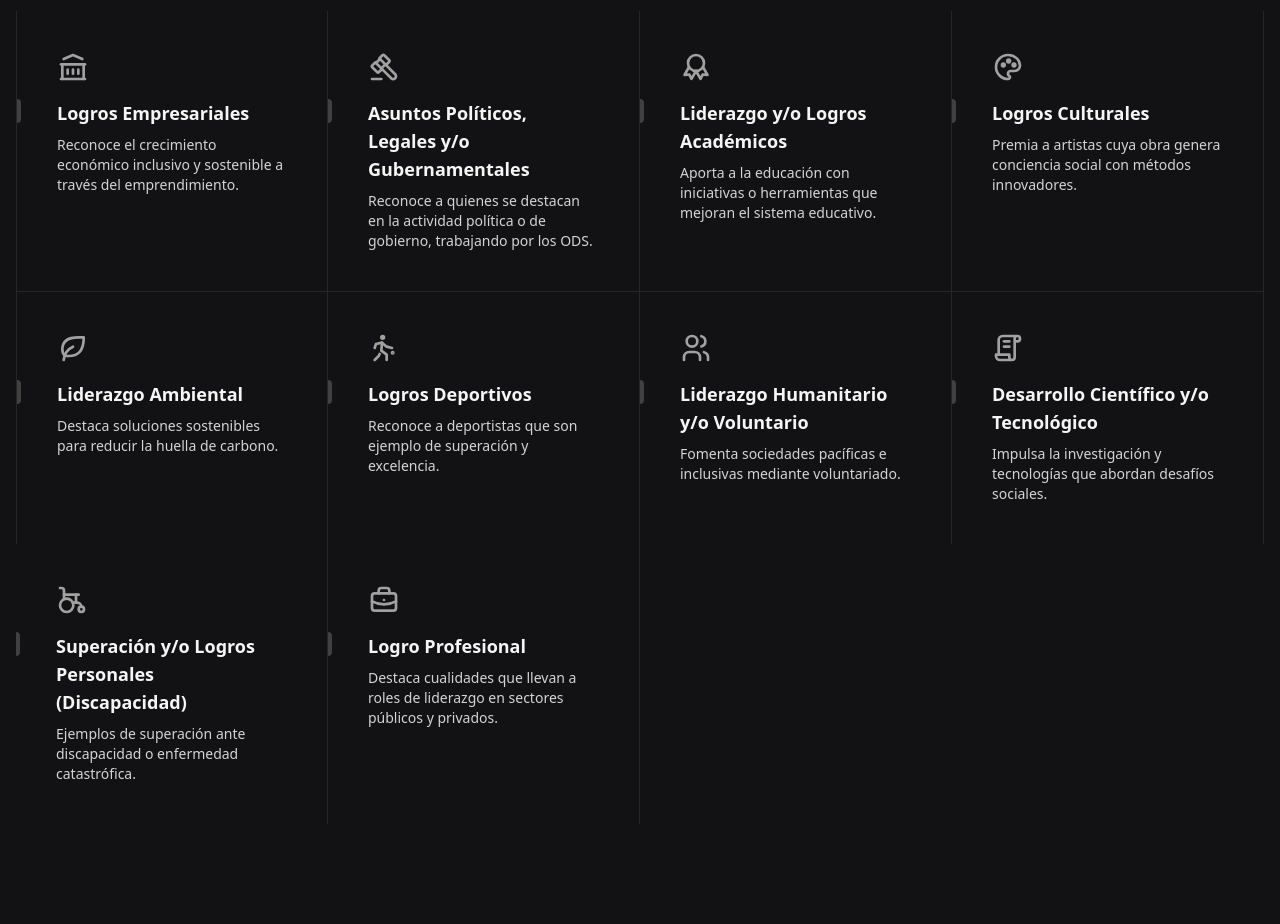
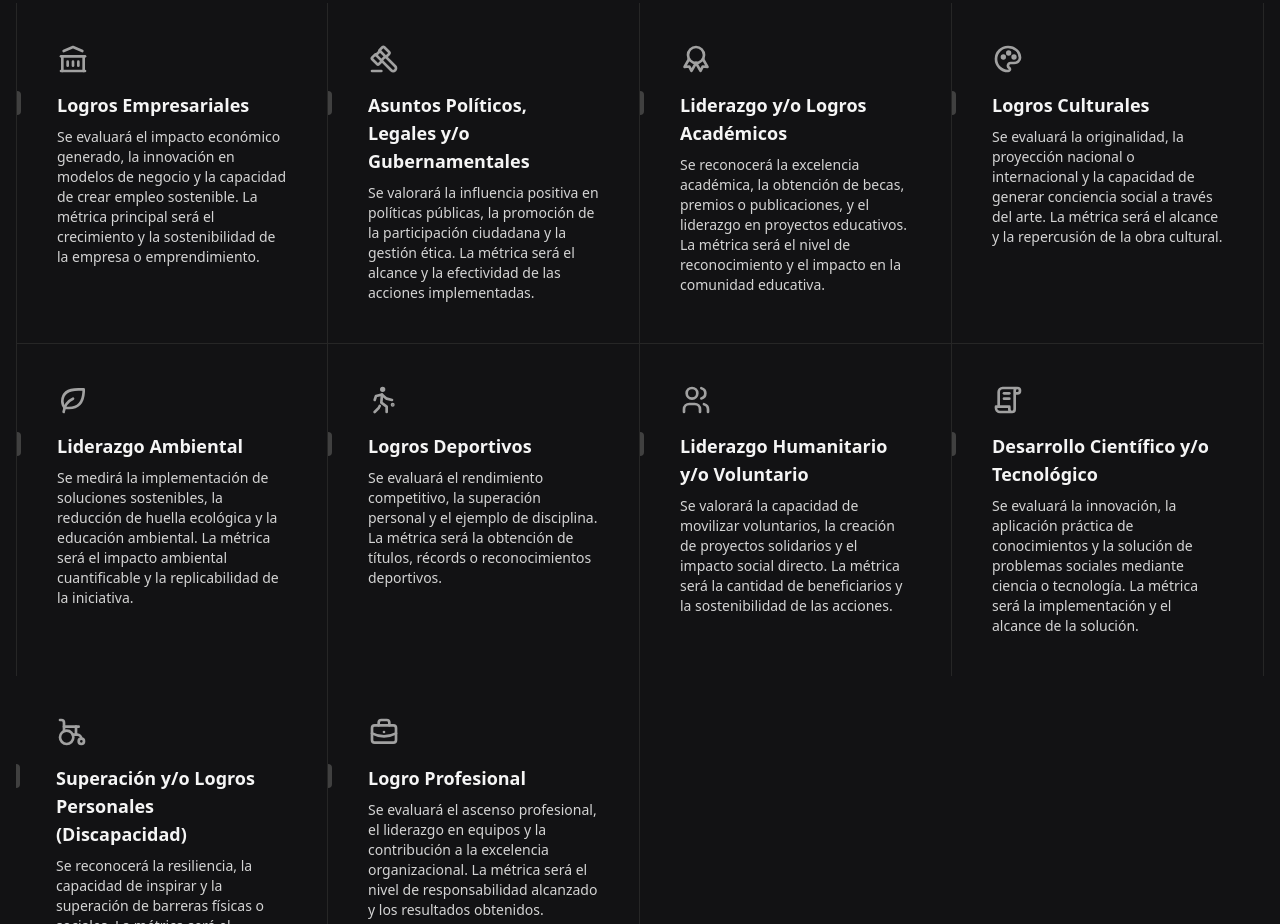
Before and after one commit to huasipango/my-toyp-landing, an Astro site: page /toyp-2025 in a window 1280 px wide. Shown: the part 1876-2800 px from the top of the page. Built offline with nearby package versions, Linux system fonts and the light colour scheme; Astro itself is replaced by a stand-in of ours.

Commit message:
feat: update feature descriptions in FeaturesSectionWithHoverEffects and refactor index and toyp-2025 pages to use Layout component for improved structure

```diff
--- a/src/components/ui/feature-section-with-hover-effects.tsx
+++ b/src/components/ui/feature-section-with-hover-effects.tsx
@@ -19,52 +19,52 @@ export function FeaturesSectionWithHoverEffects() {
     const features = [
         {
             title: 'Logros Empresariales',
-            description: 'Reconoce el crecimiento económico inclusivo y sostenible a través del emprendimiento.',
+            description: 'Se evaluará el impacto económico generado, la innovación en modelos de negocio y la capacidad de crear empleo sostenible. La métrica principal será el crecimiento y la sostenibilidad de la empresa o emprendimiento.',
             icon: <IconBuildingBank className="w-8 h-8" />,
         },
         {
             title: 'Asuntos Políticos, Legales y/o Gubernamentales',
-            description: 'Reconoce a quienes se destacan en la actividad política o de gobierno, trabajando por los ODS.',
+            description: 'Se valorará la influencia positiva en políticas públicas, la promoción de la participación ciudadana y la gestión ética. La métrica será el alcance y la efectividad de las acciones implementadas.',
             icon: <IconGavel className="w-8 h-8" />,
         },
         {
             title: 'Liderazgo y/o Logros Académicos',
-            description: 'Aporta a la educación con iniciativas o herramientas que mejoran el sistema educativo.',
+            description: 'Se reconocerá la excelencia académica, la obtención de becas, premios o publicaciones, y el liderazgo en proyectos educativos. La métrica será el nivel de reconocimiento y el impacto en la comunidad educativa.',
             icon: <IconAward className="w-8 h-8" />,
         },
         {
             title: 'Logros Culturales',
-            description: 'Premia a artistas cuya obra genera conciencia social con métodos innovadores.',
+            description: 'Se evaluará la originalidad, la proyección nacional o internacional y la capacidad de generar conciencia social a través del arte. La métrica será el alcance y la repercusión de la obra cultural.',
             icon: <IconPalette className="w-8 h-8" />,
         },
         {
             title: 'Liderazgo Ambiental',
-            description: 'Destaca soluciones sostenibles para reducir la huella de carbono.',
+            description: 'Se medirá la implementación de soluciones sostenibles, la reducción de huella ecológica y la educación ambiental. La métrica será el impacto ambiental cuantificable y la replicabilidad de la iniciativa.',
             icon: <IconLeaf className="w-8 h-8" />,
         },
         {
             title: 'Logros Deportivos',
-            description: 'Reconoce a deportistas que son ejemplo de superación y excelencia.',
+            description: 'Se evaluará el rendimiento competitivo, la superación personal y el ejemplo de disciplina. La métrica será la obtención de títulos, récords o reconocimientos deportivos.',
             icon: <IconPlayBasketball className="w-8 h-8" />,
         },
         {
             title: 'Liderazgo Humanitario y/o Voluntario',
-            description: 'Fomenta sociedades pacíficas e inclusivas mediante voluntariado.',
+            description: 'Se valorará la capacidad de movilizar voluntarios, la creación de proyectos solidarios y el impacto social directo. La métrica será la cantidad de beneficiarios y la sostenibilidad de las acciones.',
             icon: <IconUsers className="w-8 h-8" />,
         },
         {
             title: 'Desarrollo Científico y/o Tecnológico',
-            description: 'Impulsa la investigación y tecnologías que abordan desafíos sociales.',
+            description: 'Se evaluará la innovación, la aplicación práctica de conocimientos y la solución de problemas sociales mediante ciencia o tecnología. La métrica será la implementación y el alcance de la solución.',
             icon: <IconLicense className="w-8 h-8" />,
         },
         {
             title: 'Superación y/o Logros Personales (Discapacidad)',
-            description: 'Ejemplos de superación ante discapacidad o enfermedad catastrófica.',
+            description: 'Se reconocerá la resiliencia, la capacidad de inspirar y la superación de barreras físicas o sociales. La métrica será el impacto en la comunidad y el ejemplo de vida.',
             icon: <IconWheelchair className="w-8 h-8" />,
         },
         {
             title: 'Logro Profesional',
-            description: 'Destaca cualidades que llevan a roles de liderazgo en sectores públicos y privados.',
+            description: 'Se evaluará el ascenso profesional, el liderazgo en equipos y la contribución a la excelencia organizacional. La métrica será el nivel de responsabilidad alcanzado y los resultados obtenidos.',
             icon: <IconBriefcase className="w-8 h-8" />,
         },
     ];
--- /dev/null
+++ b/src/layouts/Layout.astro
@@ -0,0 +1,70 @@
+---
+// src/layouts/Layout.astro
+import "../styles/global.css";
+
+---
+<html lang="es" class="dark">
+  <head>
+    <meta charset="UTF-8" />
+    <meta name="viewport" content="width=device-width, initial-scale=1.0" />
+    <title>TOYP 2025 | JCI Santo Domingo</title>
+    <meta
+      name="description"
+      content="Descubre y postula a los 10 jóvenes más sobresalientes de Santo Domingo de los Tsáchilas. Inscripciones abiertas hasta el 05 de agosto de 2025."
+    />
+    <link rel="canonical" href="https://jcisantodomingo.org/toyp-2025" />
+    <link rel="preconnect" href="https://fonts.googleapis.com" />
+    <link rel="preconnect" href="https://fonts.gstatic.com" crossorigin />
+    <link
+      href="https://fonts.googleapis.com/css2?family=Inter:wght@300;400;600;800&display=swap"
+      rel="stylesheet"
+    />
+
+    <!-- Open Graph -->
+    <meta property="og:type" content="website" />
+    <meta
+      property="og:title"
+      content="TOYP 2025 | JCI Santo Domingo Tsáchilas"
+    />
+    <meta
+      property="og:description"
+      content="Descubre y postula a los 10 jóvenes más sobresalientes de Santo Domingo de los Tsáchilas. Inscripciones abiertas hasta el 31 de julio."
+    />
+    <meta
+      property="og:url"
+      content="https://jcisantodomingo.org/toyp-2025"
+    />
+    <meta
+      property="og:image"
+      content="https://jcisantodomingo.org/images/cover.jpg"
+    />
+
+    <!-- Twitter Card -->
+    <meta name="twitter:card" content="summary_large_image" />
+    <meta name="twitter:site" content="@JCIStDomingo" />
+    <meta
+      name="twitter:title"
+      content="TOYP 2025 | JCI Santo Domingo Tsáchilas"
+    />
+    <meta
+      name="twitter:description"
+      content="Descubre y postula a los 10 jóvenes más sobresalientes de Santo Domingo de los Tsáchilas. Inscripciones abiertas hasta el 31 de julio."
+    />
+    <meta
+      name="twitter:image"
+      content="https://jcisantodomingo.org/images/cover.jpg"
+    />
+
+    <!-- Favicon & Tipografía -->
+    <link rel="icon" href="/favicon.ico" />
+    <link rel="preconnect" href="https://fonts.googleapis.com" />
+    <link rel="preconnect" href="https://fonts.gstatic.com" crossorigin />
+    <link
+      href="https://fonts.googleapis.com/css2?family=Inter:wght@300;400;600;800&display=swap"
+      rel="stylesheet"
+    />
+  </head>
+  <body class="bg-[#030303] text-white font-inter antialiased">
+    <slot />
+  </body>
+</html>
--- a/src/pages/toyp-2025.astro
+++ b/src/pages/toyp-2025.astro
@@ -1,64 +1,11 @@
 ---
-// src/pages/index.astro
+import Layout from "../layouts/Layout.astro";
 import React from "react";
 import { HeroGeometric } from "@/components/ui/shape-landing-hero";
 import { HeroTOYPInfoAndCTA } from "@/components/ui/hero-toyp-info";
 import { FeaturesSectionWithHoverEffects } from "@/components/ui/feature-section-with-hover-effects";
 import { AgendaTimeline } from "@/components/ui/agenda-timeline";
 import "../styles/global.css";
-
-const categories = [
-	{
-		title: "Logros Empresariales",
-		description:
-			"Reconoce el crecimiento económico inclusivo y sostenible a través del emprendimiento.",
-	},
-	{
-		title: "Asuntos Políticos, Legales y/o Gubernamentales",
-		description:
-			"Reconoce a quienes se destacan en la actividad política o de gobierno, trabajando por los ODS.",
-	},
-	{
-		title: "Liderazgo y/o Logros Académicos",
-		description:
-			"Aporta a la educación con iniciativas o herramientas que mejoran el sistema educativo.",
-	},
-	{
-		title: "Logros Culturales",
-		description:
-			"Premia a artistas cuya obra genera conciencia social con métodos innovadores.",
-	},
-	{
-		title: "Liderazgo Ambiental",
-		description:
-			"Destaca soluciones sostenibles para reducir la huella de carbono.",
-	},
-	{
-		title: "Logros Deportivos",
-		description:
-			"Reconoce a deportistas que son ejemplo de superación y excelencia.",
-	},
-	{
-		title: "Liderazgo Humanitario y/o Voluntario",
-		description:
-			"Fomenta sociedades pacíficas e inclusivas mediante voluntariado.",
-	},
-	{
-		title: "Desarrollo Científico y/o Tecnológico",
-		description:
-			"Impulsa la investigación y tecnologías que abordan desafíos sociales.",
-	},
-	{
-		title: "Superación y/o Logros Personales (Discapacidad)",
-		description:
-			"Ejemplos de superación ante discapacidad o enfermedad catastrófica.",
-	},
-	{
-		title: "Logro Profesional",
-		description:
-			"Destaca cualidades que llevan a roles de liderazgo en sectores públicos y privados.",
-	},
-];
 
 const agendaItems = [
 	{
@@ -83,102 +30,20 @@ const agendaItems = [
 	},
 ];
 ---
-
-<html lang="es" class="dark">
-	<head>
-		<meta charset="UTF-8" />
-		<meta name="viewport" content="width=device-width, initial-scale=1.0" />
-		<title>TOYP 2025 | JCI Santo Domingo</title>
-		<meta
-			name="description"
-			content="Descubre y postula a los 10 jóvenes más sobresalientes de Santo Domingo de los Tsáchilas. Inscripciones abiertas hasta el 05 de agosto de 2025."
-		/>
-		<link rel="canonical" href="https://jcisantodomingo.org/toyp-2025" />
-		<link rel="preconnect" href="https://fonts.googleapis.com" />
-		<link rel="preconnect" href="https://fonts.gstatic.com" crossorigin />
-		<link
-			href="https://fonts.googleapis.com/css2?family=Inter:wght@300;400;600;800&display=swap"
-			rel="stylesheet"
-		/>
-
-		<!-- Open Graph -->
-		<meta property="og:type" content="website" />
-		<meta
-			property="og:title"
-			content="TOYP 2025 | JCI Santo Domingo Tsáchilas"
-		/>
-		<meta
-			property="og:description"
-			content="Descubre y postula a los 10 jóvenes más sobresalientes de Santo Domingo de los Tsáchilas. Inscripciones abiertas hasta el 31 de julio."
-		/>
-		<meta
-			property="og:url"
-			content="https://jcisantodomingo.org/toyp-2025"
-		/>
-		<meta
-			property="og:image"
-			content="https://jcisantodomingo.org/images/cover.jpg"
-		/>
-
-		<!-- Twitter Card -->
-		<meta name="twitter:card" content="summary_large_image" />
-		<meta name="twitter:site" content="@JCIStDomingo" />
-		<meta
-			name="twitter:title"
-			content="TOYP 2025 | JCI Santo Domingo Tsáchilas"
-		/>
-		<meta
-			name="twitter:description"
-			content="Descubre y postula a los 10 jóvenes más sobresalientes de Santo Domingo de los Tsáchilas. Inscripciones abiertas hasta el 31 de julio."
-		/>
-		<meta
-			name="twitter:image"
-			content="https://jcisantodomingo.org/images/cover.jpg"
-		/>
-
-		<!-- Favicon & Tipografía -->
-		<link rel="icon" href="/favicon.ico" />
-		<link rel="preconnect" href="https://fonts.googleapis.com" />
-		<link rel="preconnect" href="https://fonts.gstatic.com" crossorigin />
-		<link
-			href="https://fonts.googleapis.com/css2?family=Inter:wght@300;400;600;800&display=swap"
-			rel="stylesheet"
-		/>
-	</head>
-	<body class="bg-[#030303] text-white font-inter antialiased">
+<Layout>
   <!-- Header -->
   <header class="bg-[#18181b] py-6">
-			<div
-				class="container mx-auto flex items-center justify-between px-4"
-			>
+    <div class="container mx-auto flex items-center justify-between px-4">
       <div class="flex items-center">
-					<img
-						src="/logo-jci-white.svg"
-						alt="JCI Santo Domingo"
-						class="h-10"
-					/>
+        <!-- <img src="/logo-jci-white.svg" alt="JCI Santo Domingo" class="h-10" /> -->
         <h1 class="ml-4 text-2xl font-bold">TOYP 2025</h1>
       </div>
       <nav>
         <ul class="flex space-x-6 text-gray-300">
-						<li>
-							<a href="#sobre" class="hover:text-white">Acerca</a>
-						</li>
-						<li>
-							<a href="#categorias" class="hover:text-white"
-								>Categorías</a
-							>
-						</li>
-						<li>
-							<a href="#agenda" class="hover:text-white">Agenda</a
-							>
-						</li>
-						<li>
-							<a
-								href="https://forms.gle/t5Ep41EKL3sJ5bzj7"
-								class="hover:text-white">Postula</a
-							>
-						</li>
+          <li><a href="#sobre" class="hover:text-white">Acerca</a></li>
+          <li><a href="#categorias" class="hover:text-white">Categorías</a></li>
+          <li><a href="#agenda" class="hover:text-white">Agenda</a></li>
+          <li><a href="https://forms.gle/t5Ep41EKL3sJ5bzj7" class="hover:text-white">Postula</a></li>
         </ul>
       </nav>
     </div>
@@ -186,12 +51,7 @@ const agendaItems = [
 
   <!-- Hero -->
   <section id="sobre">
-			<HeroGeometric
-				client:load
-				badge="Inscripciones abiertas"
-				title1="Los 10 Jóvenes"
-				title2="Más Sobresalientes"
-			/>
+    <HeroGeometric client:load badge="Inscripciones abiertas" title1="Los 10 Jóvenes" title2="Más Sobresalientes" />
   </section>
 
   <!-- ¿Qué es TOYP? y Call to Action (fusionados) -->
@@ -202,9 +62,7 @@ const agendaItems = [
   <!-- Categorías (FeaturesSectionWithHoverEffects) -->
   <section id="categorias" class="bg-[#121214] py-16">
     <div class="container mx-auto px-4">
-				<h2 class="text-3xl font-semibold mb-8 text-white">
-					Categorías
-				</h2>
+      <h2 class="text-3xl font-semibold mb-8 text-white">Categorías</h2>
       <FeaturesSectionWithHoverEffects client:load />
     </div>
   </section>
@@ -220,32 +78,14 @@ const agendaItems = [
   <!-- Footer -->
   <footer class="bg-[#18181b] py-8">
     <div class="container mx-auto px-4 text-center">
-				<img
-					src="/logo-jci-white.svg"
-					alt="JCI Santo Domingo"
-					class="h-20 mx-auto mb-4"
-				/>
-				<p class="text-gray-400 mb-4">
-					Desarrollando líderes para un mundo cambiante.
-				</p>
+      <img src="/logo-jci-white.svg" alt="JCI Santo Domingo" class="h-20 mx-auto mb-4" />
+      <p class="text-gray-400 mb-4">Desarrollando líderes para un mundo cambiante.</p>
       <div class="flex justify-center space-x-4">
-					<a
-						href="https://www.facebook.com/jci.santodomingo"
-						class="text-gray-400 hover:text-white">Facebook</a
-					>
-					<a
-						href="https://www.instagram.com/jcisantodomingo/"
-						class="text-gray-400 hover:text-white">Instagram</a
-					>
-					<a
-						href="https://www.tiktok.com/@jci.santodomingo"
-						class="text-gray-400 hover:text-white">TikTok</a
-					>
+        <a href="https://www.facebook.com/jci.santodomingo" class="text-gray-400 hover:text-white">Facebook</a>
+        <a href="https://www.instagram.com/jcisantodomingo/" class="text-gray-400 hover:text-white">Instagram</a>
+        <a href="https://www.tiktok.com/@jci.santodomingo" class="text-gray-400 hover:text-white">TikTok</a>
       </div>
-				<p class="mt-6 text-sm text-gray-500">
-					&copy; 2025 JCI Santo Domingo Tsáchilas
-				</p>
+      <p class="mt-6 text-sm text-gray-500">&copy; 2025 JCI Santo Domingo Tsáchilas</p>
     </div>
   </footer>
-	</body>
-</html>
+</Layout>
```
Also changed, not shown: src/pages/index.astro (+8 -17 lines). Lines whose indentation alone changed are shown as unchanged.
